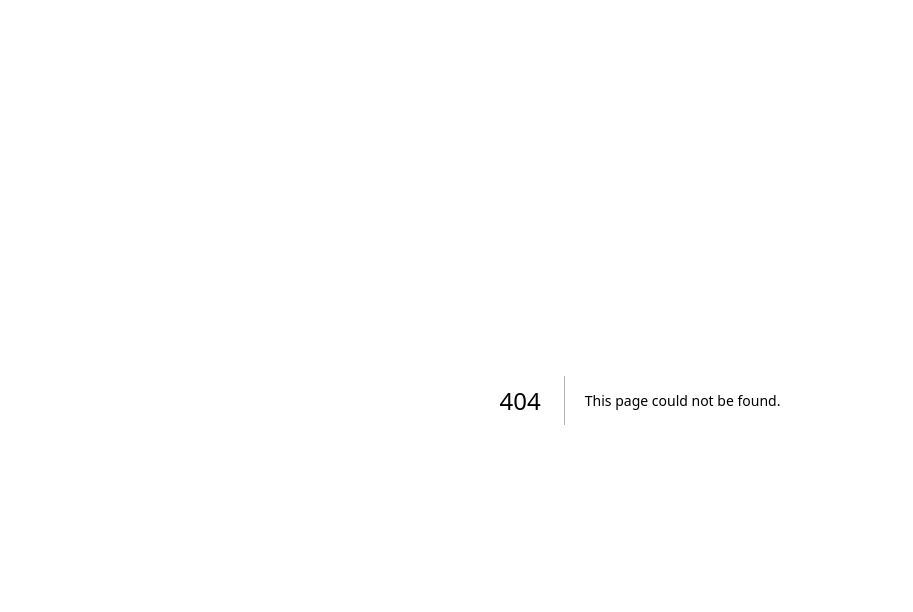
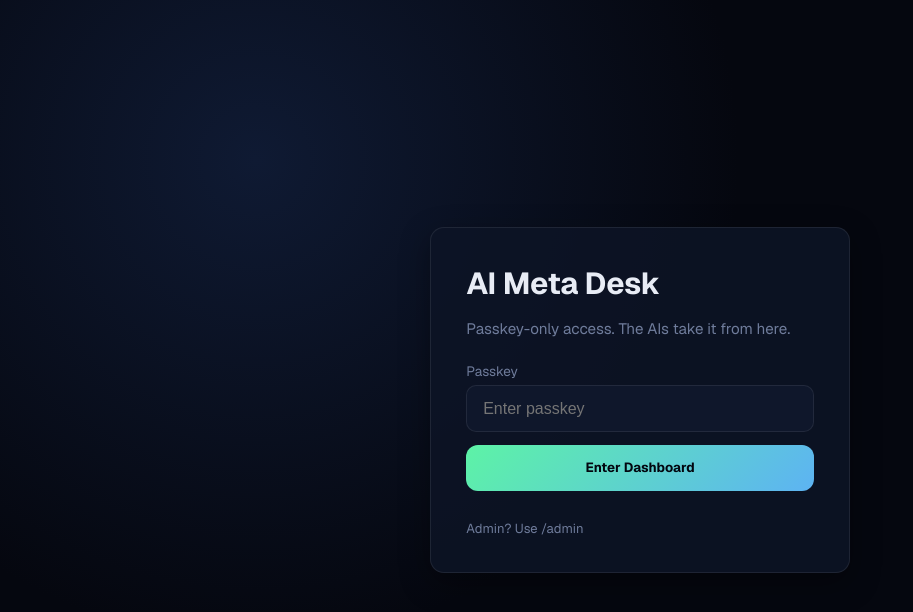
Before and after one commit to alqahtanis0001/paper-dashboard, a Next.js app: page /login in a window 1280 px wide. Before the commit this address had no page. Shown: the top 612 px of the page, without its empty margins (0-913 px from the left). Built offline with nearby package versions, Linux system fonts and the light colour scheme.

Commit message:
3242342361214

```diff
--- a/app/globals.css
+++ b/app/globals.css
@@ -1,13 +1,17 @@
 :root {
-  --background: #ffffff;
-  --foreground: #171717;
+  --bg: #05070f;
+  --card: #0c1224;
+  --muted: #6f7c9b;
+  --accent: #5df3a6;
+  --accent-2: #ff5c8d;
+  --border: rgba(255, 255, 255, 0.08);
+  --text: #e8ecf5;
 }
 
-@media (prefers-color-scheme: dark) {
-  :root {
-    --background: #0a0a0a;
-    --foreground: #ededed;
-  }
+* {
+  box-sizing: border-box;
+  padding: 0;
+  margin: 0;
 }
 
 html,
@@ -17,17 +21,12 @@ body {
 }
 
 body {
-  color: var(--foreground);
-  background: var(--background);
-  font-family: Arial, Helvetica, sans-serif;
-  -webkit-font-smoothing: antialiased;
-  -moz-osx-font-smoothing: grayscale;
-}
-
-* {
-  box-sizing: border-box;
-  padding: 0;
-  margin: 0;
+  background: radial-gradient(circle at 20% 20%, #0f1a33, #05070f 40%),
+    radial-gradient(circle at 80% 0%, rgba(93, 243, 166, 0.12), transparent 30%),
+    radial-gradient(circle at 10% 80%, rgba(255, 92, 141, 0.1), transparent 35%),
+    #05070f;
+  color: var(--text);
+  font-family: var(--font-geist-sans), system-ui, -apple-system, sans-serif;
 }
 
 a {
@@ -35,8 +34,13 @@ a {
   text-decoration: none;
 }
 
-@media (prefers-color-scheme: dark) {
-  html {
-    color-scheme: dark;
-  }
+button {
+  font-family: inherit;
 }
+
+.glass {
+  background: color-mix(in srgb, var(--card) 85%, rgba(255, 255, 255, 0.04));
+  border: 1px solid var(--border);
+  border-radius: 14px;
+  box-shadow: 0 10px 30px rgba(0, 0, 0, 0.35);
+}
--- a/app/layout.tsx
+++ b/app/layout.tsx
@@ -1,20 +1,20 @@
-import type { Metadata } from "next";
-import { Geist, Geist_Mono } from "next/font/google";
-import "./globals.css";
+import type { Metadata } from 'next';
+import { Geist, Geist_Mono } from 'next/font/google';
+import './globals.css';
 
 const geistSans = Geist({
-  variable: "--font-geist-sans",
-  subsets: ["latin"],
+  variable: '--font-geist-sans',
+  subsets: ['latin'],
 });
 
 const geistMono = Geist_Mono({
-  variable: "--font-geist-mono",
-  subsets: ["latin"],
+  variable: '--font-geist-mono',
+  subsets: ['latin'],
 });
 
 export const metadata: Metadata = {
-  title: "Create Next App",
-  description: "Generated by create next app",
+  title: 'AI-Manipulated Paper Trading Dashboard',
+  description: 'Scenario-driven crypto simulator with orchestrated AI signals.',
 };
 
 export default function RootLayout({
@@ -24,7 +24,7 @@ export default function RootLayout({
 }>) {
   return (
     <html lang="en">
-      <body className={`${geistSans.variable} ${geistMono.variable}`}>
+      <body className={`${geistSans.variable} ${geistMono.variable} antialiased`}>
         {children}
       </body>
     </html>
--- /dev/null
+++ b/app/login/page.tsx
@@ -0,0 +1,121 @@
+'use client';
+
+import { FormEvent, useState } from 'react';
+import { useRouter } from 'next/navigation';
+
+export default function LoginPage() {
+  const [passkey, setPasskey] = useState('');
+  const [error, setError] = useState('');
+  const [loading, setLoading] = useState(false);
+  const router = useRouter();
+
+  const submit = async (e: FormEvent) => {
+    e.preventDefault();
+    setLoading(true);
+    setError('');
+    const res = await fetch('/api/auth/login', {
+      method: 'POST',
+      headers: { 'Content-Type': 'application/json' },
+      body: JSON.stringify({ passkey }),
+    });
+    setLoading(false);
+    if (res.ok) {
+      router.push('/dashboard');
+    } else {
+      const body = await res.json().catch(() => ({}));
+      setError(body.error ?? 'Login failed');
+    }
+  };
+
+  return (
+    <div style={styles.page}>
+      <div style={styles.card as any} className="glass">
+        <h1 style={styles.title}>AI Meta Desk</h1>
+        <p style={styles.subtitle}>Passkey-only access. The AIs take it from here.</p>
+        <form onSubmit={submit} style={{ width: '100%' }}>
+          <label style={styles.label}>Passkey</label>
+          <input
+            type="password"
+            value={passkey}
+            onChange={(e) => setPasskey(e.target.value)}
+            style={styles.input as any}
+            placeholder="Enter passkey"
+          />
+          {error && <p style={styles.error}>{error}</p>}
+          <button type="submit" disabled={loading} style={styles.button as any}>
+            {loading ? 'Verifying…' : 'Enter Dashboard'}
+          </button>
+        </form>
+        <div style={styles.footer}>
+          <span style={{ color: 'var(--muted)', fontSize: 13 }}>Admin? Use /admin</span>
+        </div>
+      </div>
+    </div>
+  );
+}
+
+const styles: Record<string, React.CSSProperties> = {
+  page: {
+    minHeight: '100vh',
+    display: 'flex',
+    alignItems: 'center',
+    justifyContent: 'center',
+    padding: '2rem',
+  },
+  card: {
+    width: '100%',
+    maxWidth: 420,
+    padding: '2.2rem',
+    display: 'flex',
+    flexDirection: 'column',
+    gap: '1rem',
+    textAlign: 'left',
+  },
+  title: {
+    fontSize: '1.9rem',
+    fontWeight: 700,
+    letterSpacing: -0.3,
+  },
+  subtitle: {
+    color: 'var(--muted)',
+    fontSize: '0.95rem',
+    marginBottom: '0.5rem',
+  },
+  label: {
+    display: 'block',
+    color: 'var(--muted)',
+    marginBottom: '0.3rem',
+    fontSize: '0.85rem',
+  },
+  input: {
+    width: '100%',
+    padding: '0.85rem 1rem',
+    borderRadius: 10,
+    border: '1px solid var(--border)',
+    background: '#0f172b',
+    color: 'var(--text)',
+    fontSize: '1rem',
+    marginBottom: '0.6rem',
+  },
+  button: {
+    width: '100%',
+    padding: '0.9rem 1rem',
+    borderRadius: 12,
+    border: 'none',
+    background: 'linear-gradient(135deg, #5df3a6, #5db3f3)',
+    color: '#02060f',
+    fontWeight: 700,
+    cursor: 'pointer',
+    marginTop: '0.2rem',
+  },
+  error: {
+    color: '#ff5c8d',
+    fontSize: '0.9rem',
+  },
+  footer: {
+    marginTop: '0.8rem',
+    display: 'flex',
+    alignItems: 'center',
+    gap: '0.4rem',
+  },
+};
```
Also changed, not shown: app/page.tsx (+2 -63 lines).
